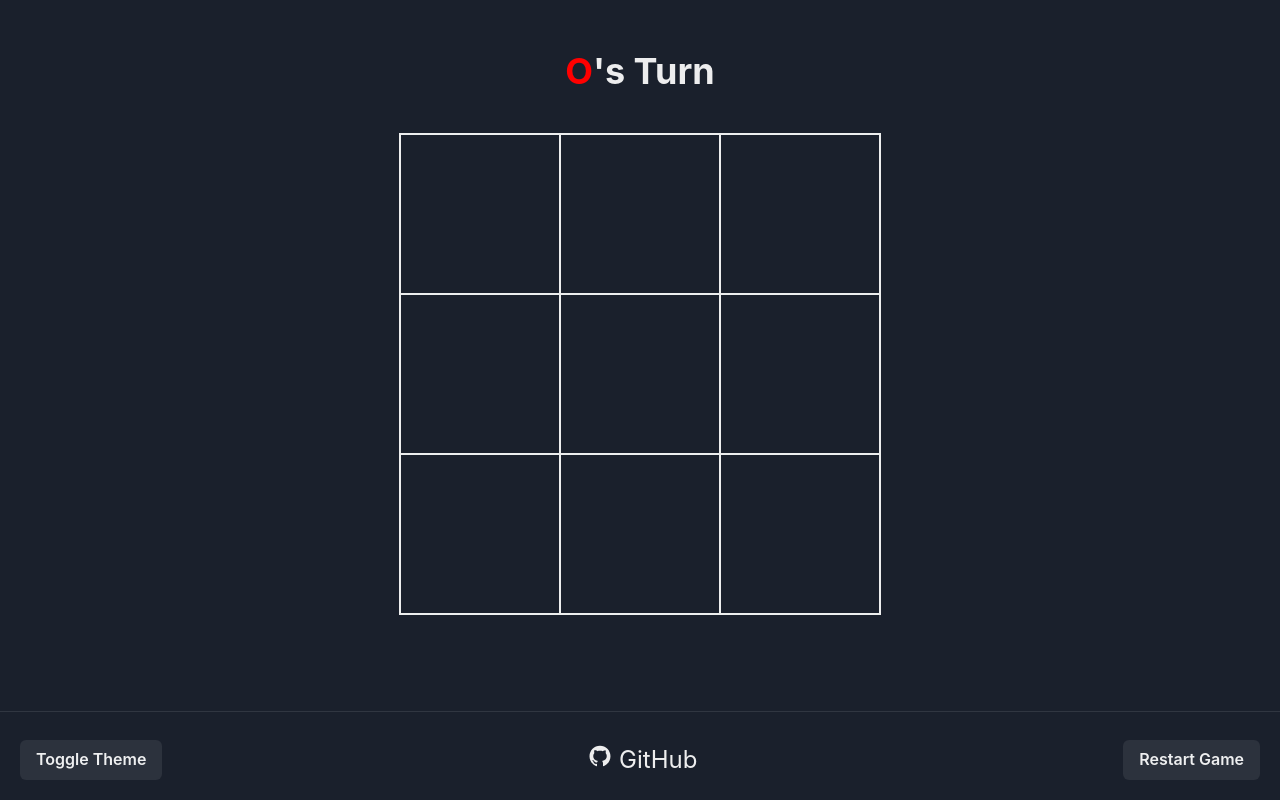
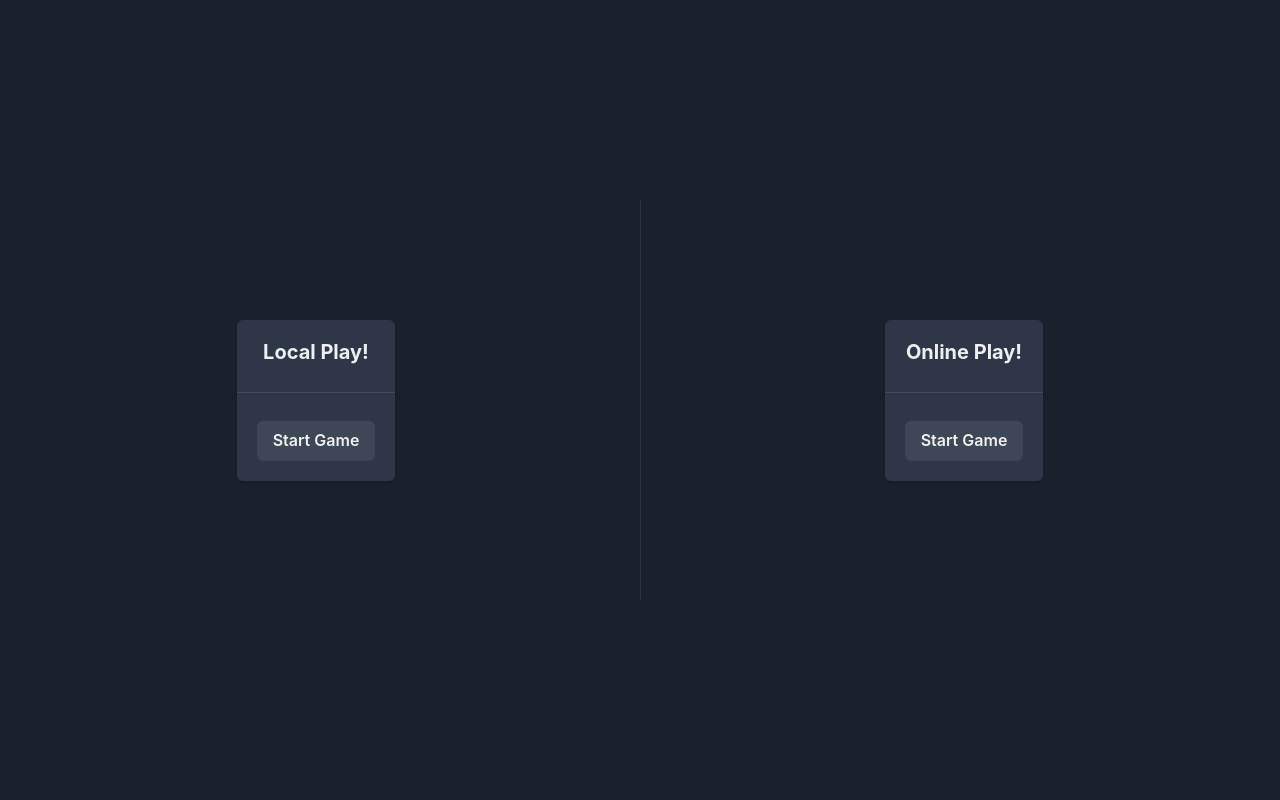
Before and after one commit to carltonLND/Naughts-And-Crosses, a React (Vite) app in the folder frontend/: page / in a window 1280 px wide. Built offline with nearby package versions, Linux system fonts and the light colour scheme.

Commit message:
Add Home component and router

```diff
--- a/frontend/src/components/App.tsx
+++ b/frontend/src/components/App.tsx
@@ -1,19 +1,20 @@
-import { Flex } from "@chakra-ui/react"
-import Game from "../features/game/Game"
-import Footer from "./Footer"
+import { Route, Routes } from "react-router"
+import { BrowserRouter } from "react-router-dom"
+import Home from "./Home"
+import LocalGame from "./LocalGame"
 
+// TODO: Create RemoteGame component
 function App() {
   return (
-    <Flex
-      height="100vh"
-      width="100vw"
-      justifyContent="space-between"
-      direction="column"
-      userSelect="none"
-    >
-      <Game />
-      <Footer />
-    </Flex>
+    <BrowserRouter>
+      <Routes>
+        <Route path="/">
+          <Route index element={<Home />} />
+          <Route path="local" element={<LocalGame />} />
+          <Route path="remote" element={<LocalGame />} />
+        </Route>
+      </Routes>
+    </BrowserRouter>
   )
 }
 
--- /dev/null
+++ b/frontend/src/components/Home.tsx
@@ -0,0 +1,20 @@
+import { Divider, SimpleGrid } from "@chakra-ui/react"
+import LocalGameNav from "./LocalGameNav"
+import RemoteGameNav from "./RemoteGameNav"
+
+function Home() {
+  return (
+    <SimpleGrid
+      columns={3}
+      templateColumns="1fr 1em 1fr"
+      height="100vh"
+      placeItems="center"
+    >
+      <LocalGameNav />
+      <Divider height="50%" orientation="vertical" />
+      <RemoteGameNav />
+    </SimpleGrid>
+  )
+}
+
+export default Home
--- /dev/null
+++ b/frontend/src/components/LocalGame.tsx
@@ -0,0 +1,20 @@
+import { Flex } from "@chakra-ui/react"
+import Game from "../features/game/Game"
+import Footer from "./Footer"
+
+function LocalGame() {
+  return (
+    <Flex
+      height="100vh"
+      width="100vw"
+      justifyContent="space-between"
+      direction="column"
+      userSelect="none"
+    >
+      <Game />
+      <Footer />
+    </Flex>
+  )
+}
+
+export default LocalGame
--- /dev/null
+++ b/frontend/src/components/LocalGameNav.tsx
@@ -0,0 +1,31 @@
+import {
+  Button,
+  Card,
+  CardBody,
+  CardHeader,
+  Link as ChakraLink,
+  Divider,
+  Heading,
+  VStack,
+} from "@chakra-ui/react"
+import { Link as ReactRouterLink } from "react-router-dom"
+
+function LocalGameNav() {
+  return (
+    <Card userSelect="none">
+      <VStack>
+        <CardHeader>
+          <Heading size="md">Local Play!</Heading>
+        </CardHeader>
+        <Divider />
+        <CardBody>
+          <ChakraLink as={ReactRouterLink} to="/local">
+            <Button>Start Game</Button>
+          </ChakraLink>
+        </CardBody>
+      </VStack>
+    </Card>
+  )
+}
+
+export default LocalGameNav
--- /dev/null
+++ b/frontend/src/components/RemoteGameNav.tsx
@@ -0,0 +1,31 @@
+import {
+  Button,
+  Card,
+  CardBody,
+  CardHeader,
+  Link as ChakraLink,
+  Divider,
+  Heading,
+  VStack,
+} from "@chakra-ui/react"
+import { Link as ReactRouterLink } from "react-router-dom"
+
+function RemoteGameNav() {
+  return (
+    <Card userSelect="none">
+      <VStack>
+        <CardHeader>
+          <Heading size="md">Online Play!</Heading>
+        </CardHeader>
+        <Divider />
+        <CardBody>
+          <ChakraLink as={ReactRouterLink} to="/remote">
+            <Button>Start Game</Button>
+          </ChakraLink>
+        </CardBody>
+      </VStack>
+    </Card>
+  )
+}
+
+export default RemoteGameNav
```
